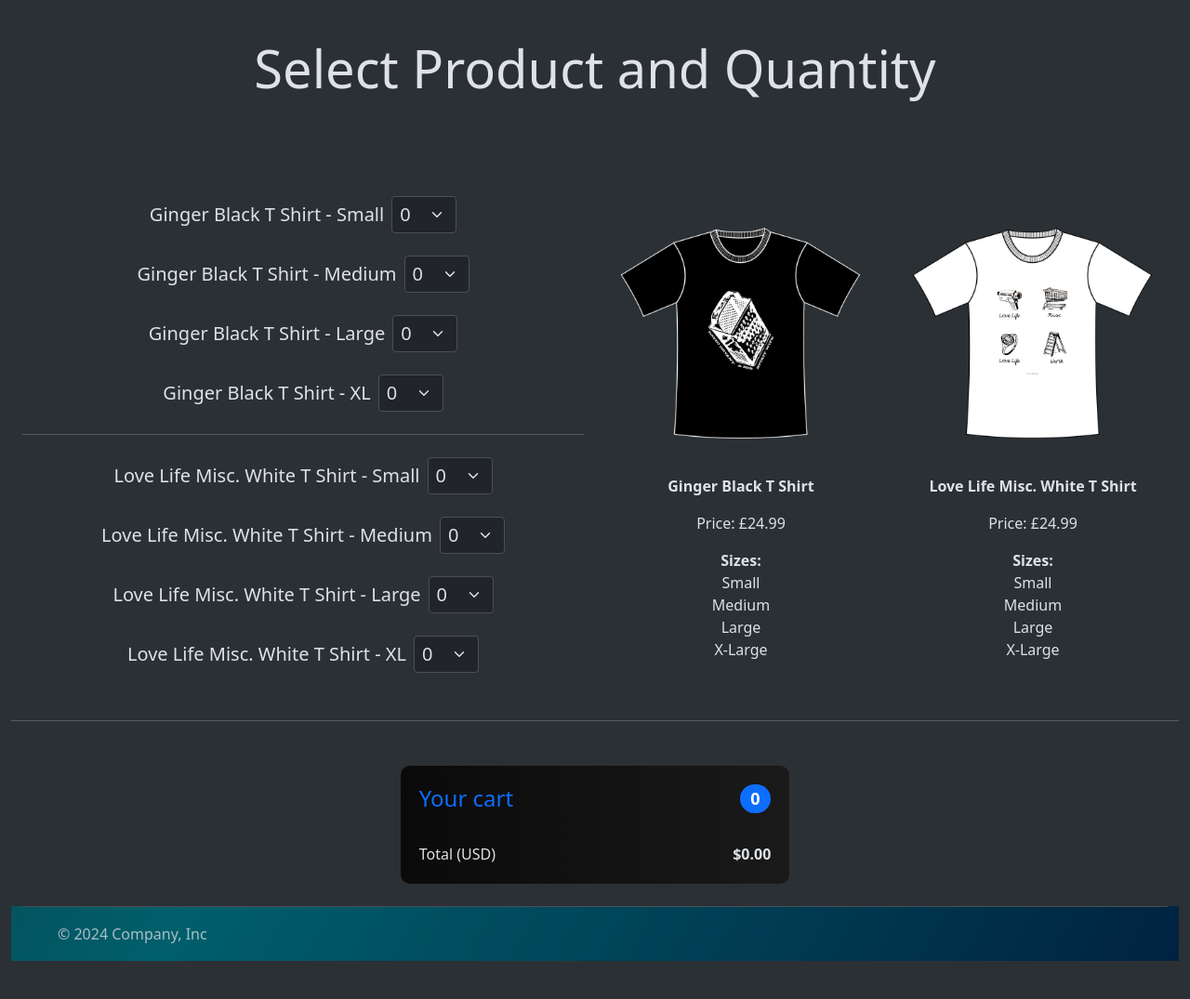
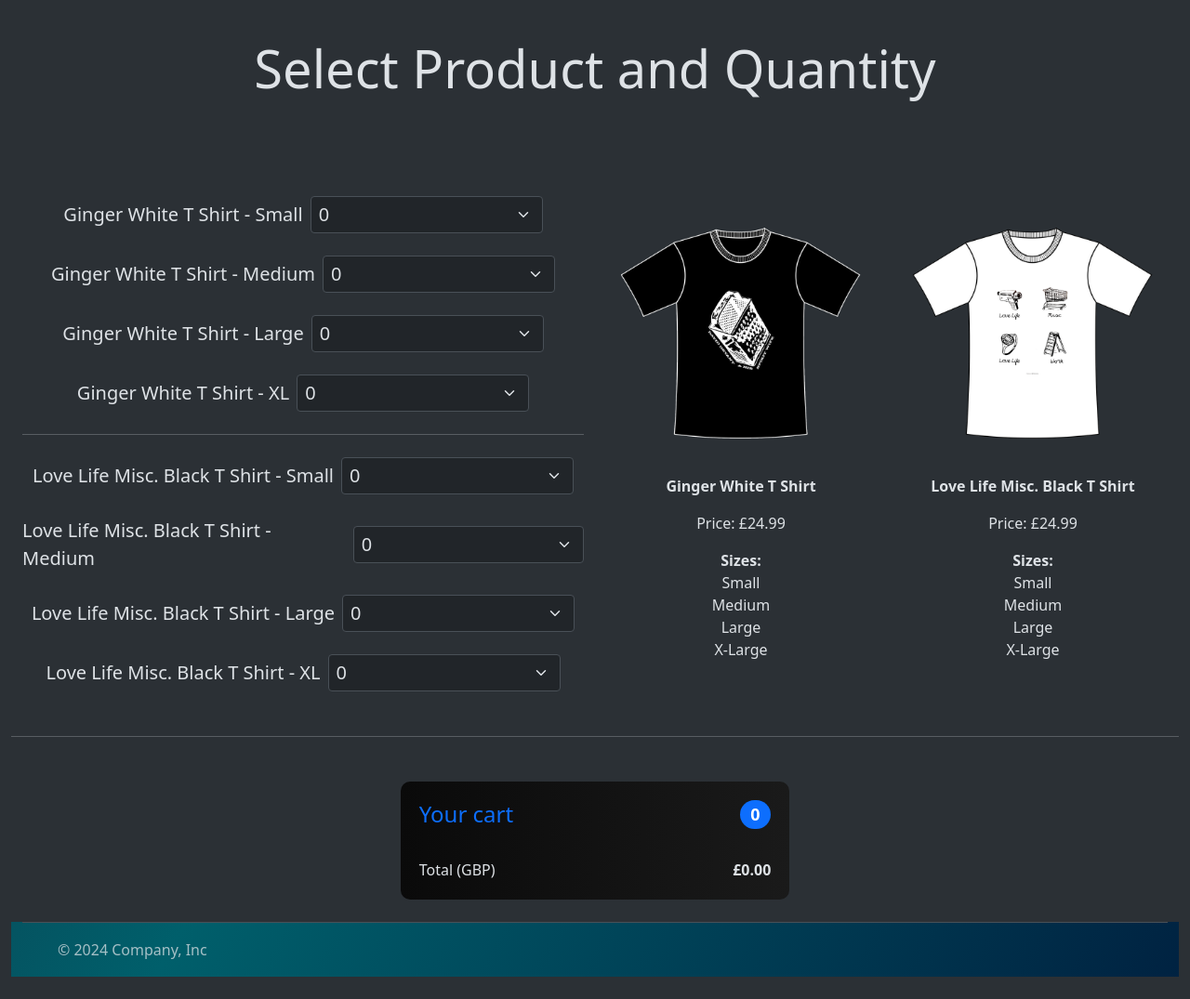
Before and after one commit to ArthurMan100/DevantWebsite, a Flask app: page /checkout in a window 1280 px wide. Shown: the part 73-1148 px from the top of the page at 93% size. Before the commit the page ends 1107 px from the top, so only its background shows below. Run offline with Flask 3, Linux system fonts and the light colour scheme; some libraries are stand-ins or nearby versions.

Commit message:
Update checkout.html

```diff
--- a/templates/checkout.html
+++ b/templates/checkout.html
@@ -6,7 +6,7 @@
     <link href="https://cdn.jsdelivr.net/npm/bootstrap@5.3.3/dist/css/bootstrap.min.css" rel="stylesheet" integrity="sha384-QWTKZyjpPEjISv5WaRU9OFeRpok6YctnYmDr5pNlyT2bRjXh0JMhjY6hW+ALEwIH" crossorigin="anonymous">
     <style>
         .fixed-width {
-            width: 70px;
+            width: 250px; /* Changed to 250px inline */
         }
         .cart-section {
             margin: 0 auto;
@@ -23,14 +23,13 @@
             margin-top: 10px;
         }
     </style>
-    <script src="https://www.paypal.com/sdk/js?client-id=AaNX2rgoobFu-XwrA6vq0fNfOE5Zd4rDRdct70DEyz8MLL_I7KdCoO24CgbQwmzleqcaE2NGkurTCqY6&currency=USD"></script>
+    <script src="https://www.paypal.com/sdk/js?client-id=AaNX2rgoobFu-XwrA6vq0fNfOE5Zd4rDRdct70DEyz8MLL_I7KdCoO24CgbQwmzleqcaE2NGkurTCqY6&currency=GBP"></script>
 </head>
 <body class="bg-body-tertiary">
 {% include "header.html" %}
 
 <div class="container-fluid">
   <main>
-
 
     <h3 class="display-4" style="text-align: center; margin-bottom: 2rem; margin-top:40px;">Select Product and Quantity</h3>
     <br>
@@ -40,8 +39,8 @@
       <div class="row">
         <div class="col-md-6">
           <div class="d-flex align-items-center mb-4 justify-content-center">
-            <label class="form-check-label me-2 fs-5" for="quantity-ginger-black-s">Ginger Black T Shirt - Small</label>
-            <select class="form-select form-select-sm fixed-width product-quantity fs-5" id="quantity-ginger-black-s" data-price="29.99" aria-label="Quantity for Ginger Black T Shirt - Small">
+            <label class="form-check-label me-2 fs-5" for="quantity-ginger-white-s">Ginger White T Shirt - Small</label>
+            <select class="form-select form-select-sm product-quantity fs-5" id="quantity-ginger-white-s" data-price="24.99" aria-label="Quantity for Ginger White T Shirt - Small" style="width: 250px;">
               <option value="0">0</option>
               <option value="1">1</option>
               <option value="2">2</option>
@@ -51,8 +50,8 @@
             </select>
           </div>
           <div class="d-flex align-items-center mb-4 justify-content-center">
-            <label class="form-check-label me-2 fs-5" for="quantity-ginger-black-m">Ginger Black T Shirt - Medium</label>
-            <select class="form-select form-select-sm fixed-width product-quantity fs-5" id="quantity-ginger-black-m" data-price="29.99" aria-label="Quantity for Ginger Black T Shirt - Medium">
+            <label class="form-check-label me-2 fs-5" for="quantity-ginger-white-m">Ginger White T Shirt - Medium</label>
+            <select class="form-select form-select-sm product-quantity fs-5" id="quantity-ginger-white-m" data-price="24.99" aria-label="Quantity for Ginger White T Shirt - Medium" style="width: 250px;">
               <option value="0">0</option>
               <option value="1">1</option>
               <option value="2">2</option>
@@ -62,8 +61,8 @@
             </select>
           </div>
           <div class="d-flex align-items-center mb-4 justify-content-center">
-            <label class="form-check-label me-2 fs-5" for="quantity-ginger-black-l">Ginger Black T Shirt - Large</label>
-            <select class="form-select form-select-sm fixed-width product-quantity fs-5" id="quantity-ginger-black-l" data-price="29.99" aria-label="Quantity for Ginger Black T Shirt - Large">
+            <label class="form-check-label me-2 fs-5" for="quantity-ginger-white-l">Ginger White T Shirt - Large</label>
+            <select class="form-select form-select-sm product-quantity fs-5" id="quantity-ginger-white-l" data-price="24.99" aria-label="Quantity for Ginger White T Shirt - Large" style="width: 250px;">
               <option value="0">0</option>
               <option value="1">1</option>
               <option value="2">2</option>
@@ -73,8 +72,8 @@
             </select>
           </div>
           <div class="d-flex align-items-center mb-4 justify-content-center">
-            <label class="form-check-label me-2 fs-5" for="quantity-ginger-black-xl">Ginger Black T Shirt - XL</label>
-            <select class="form-select form-select-sm fixed-width product-quantity fs-5" id="quantity-ginger-black-xl" data-price="29.99" aria-label="Quantity for Ginger Black T Shirt - XL">
+            <label class="form-check-label me-2 fs-5" for="quantity-ginger-white-xl">Ginger White T Shirt - XL</label>
+            <select class="form-select form-select-sm product-quantity fs-5" id="quantity-ginger-white-xl" data-price="24.99" aria-label="Quantity for Ginger White T Shirt - XL" style="width: 250px;">
               <option value="0">0</option>
               <option value="1">1</option>
               <option value="2">2</option>
@@ -88,8 +87,8 @@
           <hr class="my-4">
 
           <div class="d-flex align-items-center mb-4 justify-content-center">
-            <label class="form-check-label me-2 fs-5" for="quantity-love-life-white-s">Love Life Misc. White T Shirt - Small</label>
-            <select class="form-select form-select-sm fixed-width product-quantity fs-5" id="quantity-love-life-white-s" data-price="29.99" aria-label="Quantity for Love Life Misc. White T Shirt - Small">
+            <label class="form-check-label me-2 fs-5" for="quantity-love-life-black-s">Love Life Misc. Black T Shirt - Small</label>
+            <select class="form-select form-select-sm product-quantity fs-5" id="quantity-love-life-black-s" data-price="24.99" aria-label="Quantity for Love Life Misc. Black T Shirt - Small" style="width: 250px;">
               <option value="0">0</option>
               <option value="1">1</option>
               <option value="2">2</option>
@@ -99,8 +98,8 @@
             </select>
           </div>
           <div class="d-flex align-items-center mb-4 justify-content-center">
-            <label class="form-check-label me-2 fs-5" for="quantity-love-life-white-m">Love Life Misc. White T Shirt - Medium</label>
-            <select class="form-select form-select-sm fixed-width product-quantity fs-5" id="quantity-love-life-white-m" data-price="29.99" aria-label="Quantity for Love Life Misc. White T Shirt - Medium">
+            <label class="form-check-label me-2 fs-5" for="quantity-love-life-black-m">Love Life Misc. Black T Shirt - Medium</label>
+            <select class="form-select form-select-sm product-quantity fs-5" id="quantity-love-life-black-m" data-price="24.99" aria-label="Quantity for Love Life Misc. Black T Shirt - Medium" style="width: 250px;">
               <option value="0">0</option>
               <option value="1">1</option>
               <option value="2">2</option>
@@ -110,8 +109,8 @@
             </select>
           </div>
           <div class="d-flex align-items-center mb-4 justify-content-center">
-            <label class="form-check-label me-2 fs-5" for="quantity-love-life-white-l">Love Life Misc. White T Shirt - Large</label>
-            <select class="form-select form-select-sm fixed-width product-quantity fs-5" id="quantity-love-life-white-l" data-price="29.99" aria-label="Quantity for Love Life Misc. White T Shirt - Large">
+            <label class="form-check-label me-2 fs-5" for="quantity-love-life-black-l">Love Life Misc. Black T Shirt - Large</label>
+            <select class="form-select form-select-sm product-quantity fs-5" id="quantity-love-life-black-l" data-price="24.99" aria-label="Quantity for Love Life Misc. Black T Shirt - Large" style="width: 250px;">
               <option value="0">0</option>
               <option value="1">1</option>
               <option value="2">2</option>
@@ -121,8 +120,8 @@
             </select>
           </div>
           <div class="d-flex align-items-center mb-4 justify-content-center">
-            <label class="form-check-label me-2 fs-5" for="quantity-love-life-white-xl">Love Life Misc. White T Shirt - XL</label>
-            <select class="form-select form-select-sm fixed-width product-quantity fs-5" id="quantity-love-life-white-xl" data-price="29.99" aria-label="Quantity for Love Life Misc. White T Shirt - XL">
+            <label class="form-check-label me-2 fs-5" for="quantity-love-life-black-xl">Love Life Misc. Black T Shirt - XL</label>
+            <select class="form-select form-select-sm product-quantity fs-5" id="quantity-love-life-black-xl" data-price="24.99" aria-label="Quantity for Love Life Misc. Black T Shirt - XL" style="width: 250px;">
               <option value="0">0</option>
               <option value="1">1</option>
               <option value="2">2</option>
@@ -135,17 +134,17 @@
         <div class="col-md-6">
           <div class="row">
             <div class="col-md-6 mb-4">
-              <img src="https://raw.githubusercontent.com/ArthurMan100/DevantWebsite/main/static/assets/img/tshirt_1.png" class="img-fluid" alt="Ginger Black T Shirt">
+              <img src="https://raw.githubusercontent.com/ArthurMan100/DevantWebsite/main/static/assets/img/tshirt_1.png" class="img-fluid" alt="Ginger White T Shirt">
               <div class="product-info">
-                <p class="fw-bold">Ginger Black T Shirt</p>
+                <p class="fw-bold">Ginger White T Shirt</p>
                 <p>Price: £24.99</p>
                 <p><strong>Sizes:</strong> <br> Small <br> Medium <br> Large <br> X-Large</p>
               </div>
             </div>
             <div class="col-md-6 mb-4">
-              <img src="https://raw.githubusercontent.com/ArthurMan100/DevantWebsite/main/static/assets/img/tshirt_2.png" class="img-fluid" alt="Love Life Misc. White T Shirt">
+              <img src="https://raw.githubusercontent.com/ArthurMan100/DevantWebsite/main/static/assets/img/tshirt_2.png" class="img-fluid" alt="Love Life Misc. Black T Shirt">
               <div class="product-info">
-                <p class="fw-bold">Love Life Misc. White T Shirt</p>
+                <p class="fw-bold">Love Life Misc. Black T Shirt</p>
                 <p>Price: £24.99</p>
                 <p><strong>Sizes: </strong> <br> Small <br> Medium <br> Large <br> X-Large</p>
               </div>
@@ -169,8 +168,8 @@
             <!-- Cart items will be dynamically inserted here -->
           </ul>
           <li class="list-group-item d-flex justify-content-between">
-            <span>Total (USD)</span>
-            <strong id="cart-total">$0.00</strong>
+            <span>Total (GBP)</span>
+            <strong id="cart-total">£0.00</strong>
           </li>
           <div id="paypal-button-container"></div>
         </div>
@@ -212,10 +211,10 @@ document.addEventListener('DOMContentLoaded', function() {
 
         // Image paths with correct GitHub URLs
         let productImage = '';
-        if (itemName.includes('Ginger Black T Shirt')) {
-          productImage = 'https://raw.githubusercontent.com/ArthurMan100/DevantWebsite/main/static/assets/img/tshirt_1.png'; // T-shirt 1
-        } else if (itemName.includes('Love Life Misc. White T Shirt')) {
-          productImage = 'https://raw.githubusercontent.com/ArthurMan100/DevantWebsite/main/static/assets/img/tshirt_2.png'; // T-shirt 2
+        if (itemName.includes('Ginger White T Shirt')) {
+          productImage = 'https://raw.githubusercontent.com/ArthurMan100/DevantWebsite/main/static/assets/img/tshirt_1.png'; // Ginger White T Shirt image
+        } else if (itemName.includes('Love Life Misc. Black T Shirt')) {
+          productImage = 'https://raw.githubusercontent.com/ArthurMan100/DevantWebsite/main/static/assets/img/tshirt_2.png'; // Love Life Misc. Black T Shirt image
         }
 
         item.innerHTML = `
@@ -226,14 +225,14 @@ document.addEventListener('DOMContentLoaded', function() {
               <small class="text-body-secondary">Quantity: ${qty}</small>
             </div>
           </div>
-          <span class="text-body-secondary">$${itemTotal.toFixed(2)}</span>
+          <span class="text-body-secondary">£${itemTotal.toFixed(2)}</span>
         `;
         cartItems.appendChild(item);
       }
     });
 
     cartCount.innerText = totalCount;
-    cartTotal.innerText = `$${totalPrice.toFixed(2)}`;
+    cartTotal.innerText = `£${totalPrice.toFixed(2)}`;
   }
 
   paypal.Buttons({
@@ -244,11 +243,11 @@ paypal.Buttons({
       return actions.order.create({
         purchase_units: [{
           amount: {
-          currency_code: "USD", // Change back to USD
+            currency_code: "GBP", // Change to GBP
             value: totalAmount,
             breakdown: {
               item_total: {
-              currency_code: "USD", // Change back to USD
+                currency_code: "GBP", // Change to GBP
                 value: totalAmount
               }
             }
@@ -256,7 +255,7 @@ paypal.Buttons({
           items: items.map(item => ({
             name: item.name,
             unit_amount: {
-            currency_code: 'USD', // Change back to USD
+              currency_code: 'GBP', // Change to GBP
               value: item.price
             },
             quantity: item.quantity,
@@ -297,7 +296,6 @@ paypal.Buttons({
     }
   }).render('#paypal-button-container');
 
-
   function getSelectedItems() {
     const selectedItems = [];
     quantities.forEach(quantity => {
@@ -307,10 +305,10 @@ paypal.Buttons({
         let productImage = '';
 
         // Image paths with correct GitHub URLs
-        if (itemName.includes('Ginger Black T Shirt')) {
-          productImage = 'https://raw.githubusercontent.com/ArthurMan100/DevantWebsite/main/static/assets/img/tshirt_1.png'; // T-shirt 1
-        } else if (itemName.includes('Love Life Misc. White T Shirt')) {
-          productImage = 'https://raw.githubusercontent.com/ArthurMan100/DevantWebsite/main/static/assets/img/tshirt_2.png'; // T-shirt 2
+        if (itemName.includes('Ginger White T Shirt')) {
+          productImage = 'https://raw.githubusercontent.com/ArthurMan100/DevantWebsite/main/static/assets/img/tshirt_1.png'; // Ginger White T Shirt image
+        } else if (itemName.includes('Love Life Misc. Black T Shirt')) {
+          productImage = 'https://raw.githubusercontent.com/ArthurMan100/DevantWebsite/main/static/assets/img/tshirt_2.png'; // Love Life Misc. Black T Shirt image
         }
 
         selectedItems.push({
@@ -324,8 +322,6 @@ paypal.Buttons({
     return selectedItems;
   }
 });
-
-
 </script>
 <script src="https://cdn.jsdelivr.net/npm/bootstrap@5.3.3/dist/js/bootstrap.bundle.min.js" integrity="sha384-YvpcrYf0tY3lHB60NNkmXc5s9fDVZLESaAA55NDzOxhy9GkcIdslK1eN7N6jIeHz" crossorigin="anonymous"></script>
 </body>
```
Lines whose indentation alone changed are shown as unchanged.
